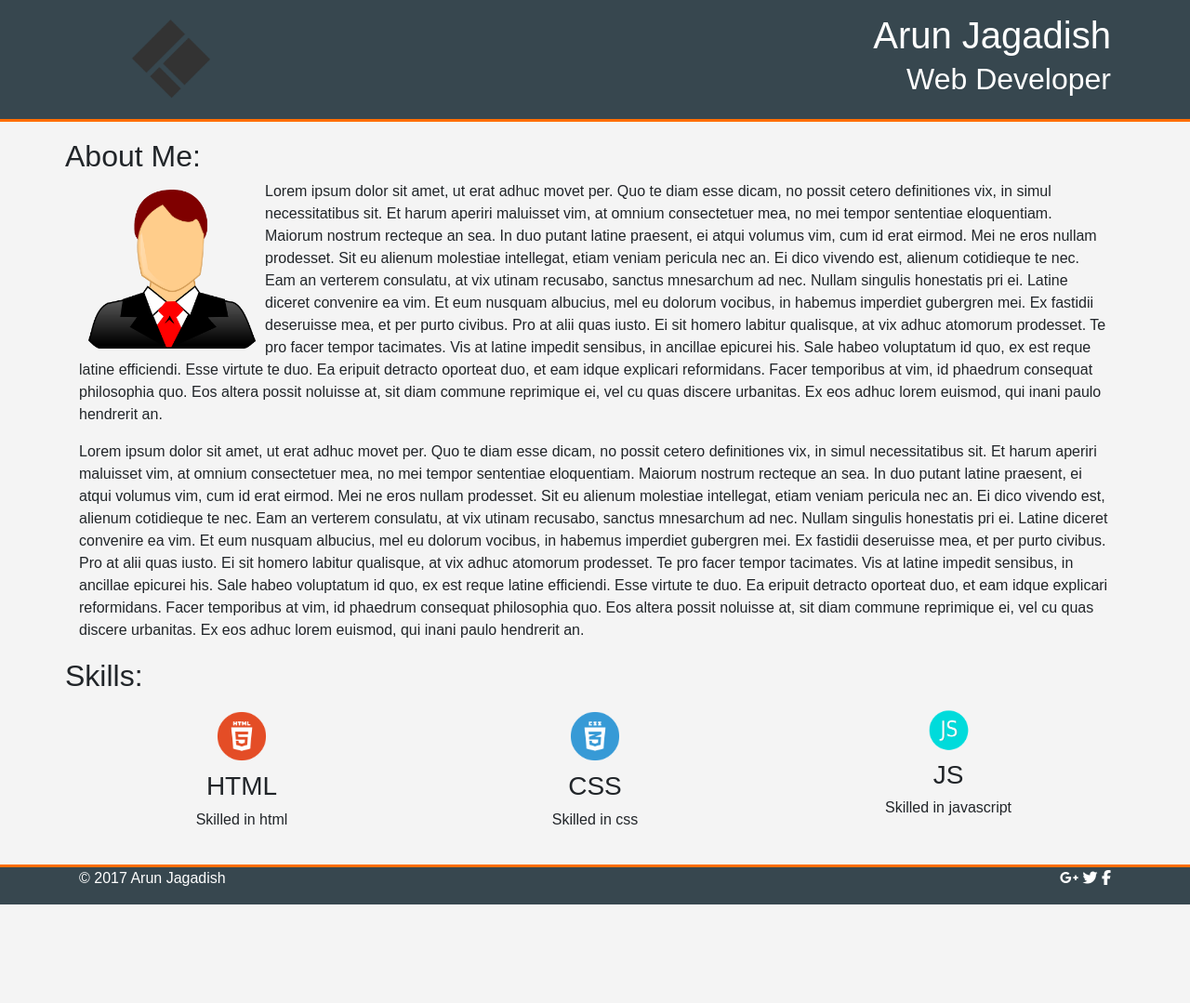
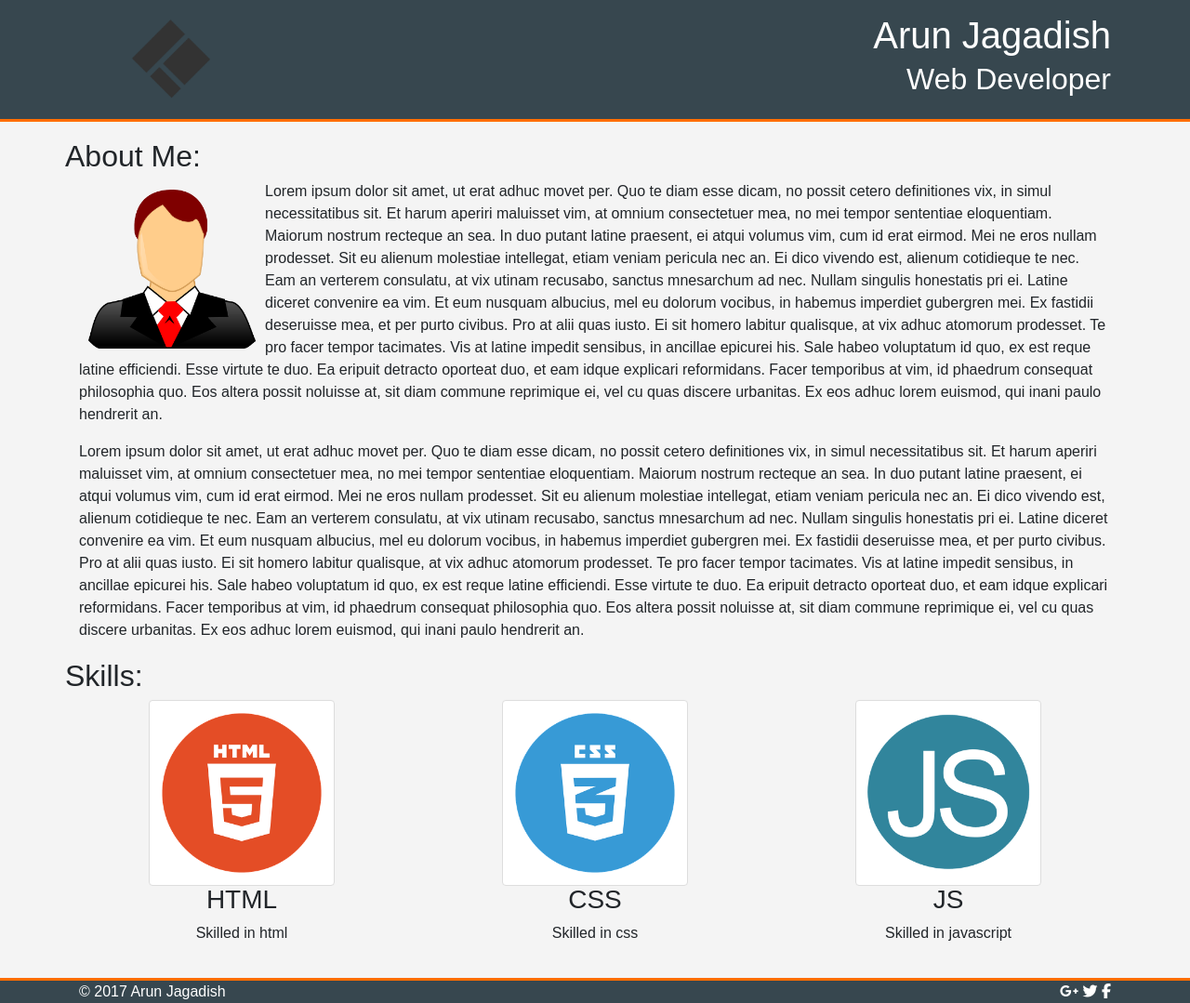
Before and after one commit to arunjagadishsd/fsnd-project-portfolio, a plain HTML site: page index.html in a window 1280 px wide. Shown: the whole page at 93% size. Before the commit the page ends 973 px from the top, so only its background shows below. Drawn offline with Linux system fonts and the light colour scheme.

Commit message:
Image made resposive.

```diff
--- a/css/style.css
+++ b/css/style.css
@@ -18,6 +18,8 @@ i:hover{
 img {
   width: 200px;
   padding: 10px;
+  max-width: 100%;
+  height: auto;
 }
 
 
@@ -52,10 +54,10 @@ section {
   display: inline-block;
   text-align: center;
 }
-
+/*
 .box-img {
   width: 78px;
-}
+}*/
 /*footer*/
 
 
@@ -63,8 +65,11 @@ footer{
   border-top: 3px solid #ff6d00;
   background: #37474f;
   color: #fff;
+  vertical-align: middle;
 }
-
+.footer-text{
+  margin: 0;
+}
 
 /*meadia queries to make the site responsive*/
 
--- a/index.html
+++ b/index.html
@@ -16,7 +16,7 @@
     <div class="container">
       <div class="row">
         <div class="col-sm-4">
-          <img src="./img/logo.png" alt="Logo" class=".img-responsive logo">
+          <img src="./img/logo.png" alt="Logo" class=".img-fluid logo">
         </div>
         <div class="col-sm-8 heading text-md-right">
           <h1>Arun Jagadish</h1>
@@ -34,7 +34,7 @@
       </div>
       <div>
 
-        <p><img src="./img/my-pic.png" alt="my picture" class="left about-img">
+        <p><img src="./img/my-pic.png" alt="my picture" class="left image-fluid about-img">
           Lorem ipsum dolor sit amet, ut erat adhuc movet per. Quo te diam esse dicam, no possit cetero definitiones vix, in
           simul necessitatibus sit. Et harum aperiri maluisset vim, at omnium consectetuer mea, no mei tempor sententiae
           eloquentiam. Maiorum nostrum recteque an sea. In duo putant latine praesent, ei atqui volumus vim, cum id erat
@@ -70,17 +70,17 @@
       </div>
         <div class="row">
           <div class="col-md-4 box">
-            <img src="./img/html-logo.png" alt="html logo" class="box-img">
+            <img src="./img/html-logo.png" alt="html logo" class="box-img img-thumbnail">
             <h3>HTML</h3>
               <p>Skilled in html</p>
           </div>
           <div class="col-md-4 box">
-            <img src="./img/css-logo.png" alt="html logo"class="box-img">
+            <img src="./img/css-logo.png" alt="html logo"class="box-img img-thumbnail">
             <h3>CSS</h3>
               <p>Skilled in css</p>
           </div>
           <div class="col-md-4 box">
-            <img src="./img/javascript-logo.png" alt="html logo" class="box-img">
+            <img src="./img/js-logo.png" alt="html logo" class="box-img img-thumbnail">
             <h3>JS</h3>
               <p>Skilled in javascript</p>
           </div>
@@ -91,10 +91,10 @@
   <footer>
     <div class="container">
       <div class="row">
-        <div class="col-sm-6">
+        <div class="col-sm-6 foots">
           <p class="text-sm-left footer-text">© 2017 Arun Jagadish</p>
         </div>
-        <div class="col-sm-6">
+        <div class="col-sm-6 foots">
           <p class="text-sm-right footer-text">
             <a href="https://www.plus.google.com"><i class="fa fa-google-plus" aria-hidden="true"></i></a>
             <a href="https://www.twitter.com"><i class="fa fa-twitter" aria-hidden="true"> </i></a>
```
Also changed, not shown: img/js-logo.png (added).
